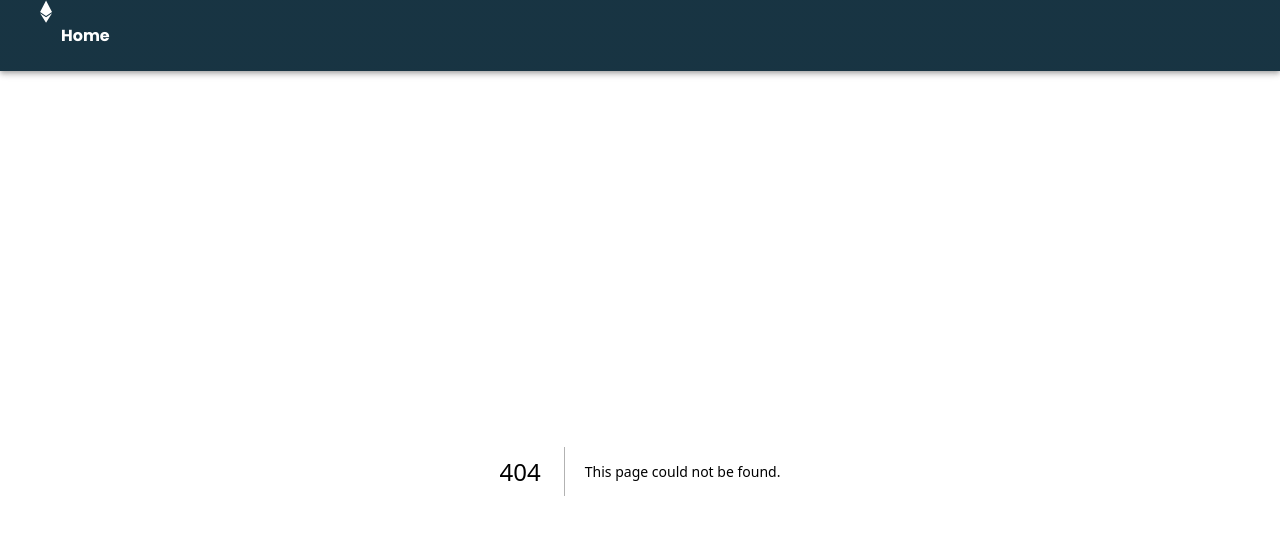
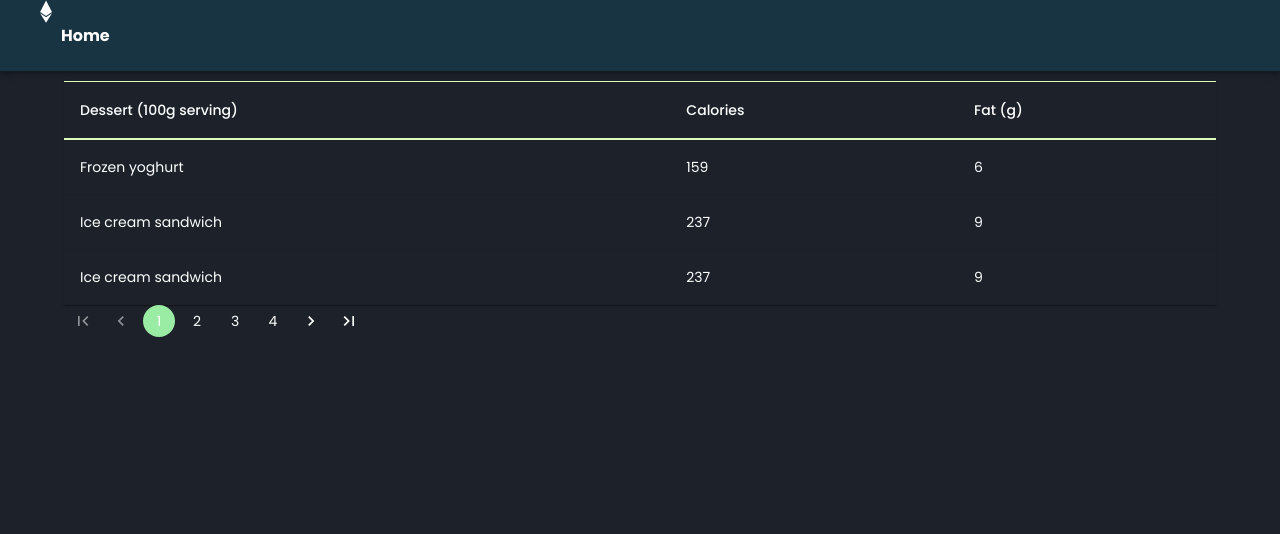
Before and after one commit to anhminhnguyen3110/DeXy-NFT-Trading-FE, a Next.js app: page /test in a window 1280 px wide. Before the commit this address had no page. Shown: the top 534 px of the page. Built offline with nearby package versions, Linux system fonts and the light colour scheme.

Commit message:
feat: [IN-30] add table with pagination

```diff
--- /dev/null
+++ b/src/components/DynamicTable.js
@@ -0,0 +1,106 @@
+import React from 'react'
+import TableBody from '@mui/material/TableBody'
+import TableCell from '@mui/material/TableCell'
+import TableContainer from '@mui/material/TableContainer'
+import TableHead from '@mui/material/TableHead'
+import TableRow from '@mui/material/TableRow'
+
+import Paper from '@mui/material/Paper'
+import { styled } from '@mui/material/styles'
+import { Box, Stack } from '@mui/material'
+
+import dynamic from 'next/dynamic'
+const Table = dynamic(() => import('@mui/material/Table'), {
+  ssr: false,
+})
+
+const TableStyled = styled(Table)(({ theme }) => ({
+  backgroundColor: '#1D222A',
+}))
+
+const TableContainerStyled = styled(TableContainer)(({ theme }) => ({
+  borderRadius: '0px',
+}))
+
+const TableRowStyle = styled(TableRow)(({ theme }) => ({
+  [theme.breakpoints.down('md')]: {
+    borderTop: `1px solid ${theme.palette.main}`,
+    borderBottom: `1px solid ${theme.palette.main}`,
+  },
+}))
+
+const TableHeadColumnStyled = styled(TableHead)(({ theme }) => ({
+  borderTop: `1px solid ${theme.palette.primary.main}`,
+  borderBottom: `2px solid ${theme.palette.primary.main}`,
+}))
+
+const DynamicTableDesktop = ({ data, columns }) => {
+  return (
+    <Box sx={{ display: { xs: 'none', sm: 'none', md: 'flex' } }}>
+      <TableContainerStyled component={Paper}>
+        <TableStyled>
+          <TableHeadColumnStyled>
+            <TableRowStyle>
+              {columns.map((column) => (
+                <TableCell key={column.id} align={'left'}>
+                  {column.label}
+                </TableCell>
+              ))}
+            </TableRowStyle>
+          </TableHeadColumnStyled>
+          <TableBody>
+            {data.map((row) => (
+              <TableRowStyle key={row.name}>
+                {columns.map((column) => (
+                  <TableCell key={column.id} align={'left'}>
+                    {row[column.id]}
+                  </TableCell>
+                ))}
+              </TableRowStyle>
+            ))}
+          </TableBody>
+        </TableStyled>
+      </TableContainerStyled>
+    </Box>
+  )
+}
+
+const DynamicTableMobile = ({ data, columns }) => {
+  return (
+    <Box sx={{ display: { xs: 'flex', sm: 'flex', md: 'none' } }}>
+      <TableContainerStyled component={Paper}>
+        <TableStyled>
+          <TableBody>
+            {data.map((row, id) => (
+              <TableRowStyle key={id}>
+                <Stack spacing={2}>
+                  {columns.map((column, id) => (
+                    <Stack key={id} direction="row" spacing={2} sx={{ flexGrow: 1 }}>
+                      <TableCell align={'left'} sx={{ width: '50%' }}>
+                        {column.label}
+                      </TableCell>
+                      <TableCell align={'left'} sx={{ width: '50%' }}>
+                        {data[id][column.id]}
+                      </TableCell>
+                    </Stack>
+                  ))}
+                </Stack>
+              </TableRowStyle>
+            ))}
+          </TableBody>
+        </TableStyled>
+      </TableContainerStyled>
+    </Box>
+  )
+}
+
+function DynamicTable({ data, columns }) {
+  return (
+    <>
+      <DynamicTableDesktop data={data} columns={columns} />
+      <DynamicTableMobile data={data} columns={columns} />
+    </>
+  )
+}
+
+export default DynamicTable
--- /dev/null
+++ b/src/components/Pagination.js
@@ -0,0 +1,44 @@
+import * as React from 'react'
+import Pagination from '@mui/material/Pagination'
+import Stack from '@mui/material/Stack'
+import { styled } from '@mui/material/styles'
+
+export default function PaginationButtons({ spacing = 10, pageCount = 4 }) {
+  const [page, setPage] = React.useState(1)
+
+  const StyledPagination = styled(Pagination)(({ theme }) => ({
+    '& .MuiPaginationItem-root': {
+      '&.Mui-selected': {
+        backgroundColor: theme.palette.primary.dark,
+      },
+    },
+    [theme.breakpoints.down('sm')]: {
+      '& .MuiPaginationItem-root': {
+        fontSize: '0.7rem',
+        minWidth: '20px',
+        height: '20px',
+        lineHeight: '20px',
+        margin: '0 2px',
+        '&.Mui-selected': {
+          backgroundColor: theme.palette.primary.light,
+        },
+      },
+    },
+  }))
+
+  const handlePageChange = (event, newPage) => {
+    setPage(newPage)
+  }
+
+  return (
+    <Stack spacing={spacing}>
+      <StyledPagination
+        page={page}
+        count={pageCount}
+        showFirstButton
+        showLastButton
+        onChange={handlePageChange}
+      />
+    </Stack>
+  )
+}
--- /dev/null
+++ b/src/pages/test.js
@@ -0,0 +1,31 @@
+import Head from 'next/head'
+import DynamicTable from '@/components/DynamicTable'
+import PaginationButtons from '@/components/Pagination'
+
+const columns = [
+  { id: 'name', label: 'Dessert (100g serving)', align: 'left' },
+  { id: 'calories', label: 'Calories', align: 'right' },
+  { id: 'fat', label: 'Fat (g)', align: 'right' },
+]
+
+const rows = [
+  { name: 'Frozen yoghurt', calories: 159, fat: 6.0, carbs: 24, protein: 4.0 },
+  { name: 'Ice cream sandwich', calories: 237, fat: 9.0, carbs: 37, protein: 4.3 },
+  { name: 'Ice cream sandwich', calories: 237, fat: 9.0, carbs: 37, protein: 4.3 },
+]
+
+export default function Home() {
+  return (
+    <>
+      <Head>
+        <title>DeXy | Homepage</title>
+      </Head>
+      <main>
+        <div style={{ marginTop: '10px' }}>
+          <DynamicTable data={rows} columns={columns} />
+          <PaginationButtons />
+        </div>
+      </main>
+    </>
+  )
+}
```
